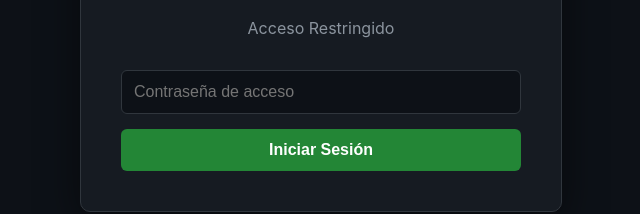
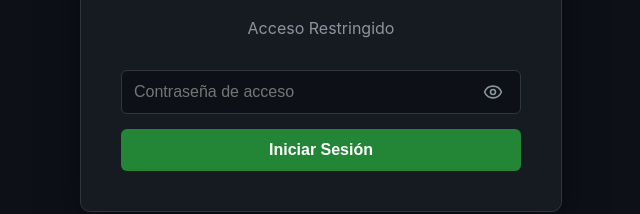
Before and after one commit to boosis-cpu/boosis-bot, a React (Vite) app in the folder boosis-ui/: page / in a window 1280 px wide. Shown: the part 377-591 px from the top of the page, without its empty margins (319-959 px from the left). Built offline with nearby package versions, Linux system fonts and the light colour scheme.

Commit message:
feat: login UI improvements - added password visibility toggle

```diff
--- a/boosis-ui/src/App.jsx
+++ b/boosis-ui/src/App.jsx
@@ -1,12 +1,13 @@
 import { useState, useEffect } from 'react'
 import axios from 'axios'
 import { LineChart, Line, XAxis, YAxis, Tooltip, ResponsiveContainer } from 'recharts'
-import { Activity, ShieldCheck, DollarSign, TrendingUp, AlertTriangle, Lock } from 'lucide-react'
+import { Activity, ShieldCheck, DollarSign, TrendingUp, AlertTriangle, Lock, Eye, EyeOff } from 'lucide-react'
 import './index.css'
 
 function App() {
   const [token, setToken] = useState(localStorage.getItem('token') || '');
   const [password, setPassword] = useState('');
+  const [showPassword, setShowPassword] = useState(false);
   const [loginError, setLoginError] = useState('');
 
   const [data, setData] = useState({
@@ -123,8 +124,9 @@
           <h1 style={{ color: '#c9d1d9', marginBottom: '10px', fontSize: '24px' }}>Boosis Quant Bot</h1>
           <p style={{ color: '#8b949e', marginBottom: '30px' }}>Acceso Restringido</p>
 
+          <div style={{ position: 'relative', marginBottom: '15px' }}>
             <input
-            type="password"
+              type={showPassword ? "text" : "password"}
               placeholder="Contraseña de acceso"
               value={password}
               onChange={(e) => setPassword(e.target.value)}
@@ -134,7 +136,7 @@
               style={{
                 width: '100%',
                 padding: '12px',
-              marginBottom: '15px',
+                paddingRight: '45px',
                 borderRadius: '6px',
                 border: '1px solid #30363d',
                 background: '#0d1117',
@@ -144,6 +146,24 @@
                 outline: 'none'
               }}
             />
+            <button
+              onClick={() => setShowPassword(!showPassword)}
+              style={{
+                position: 'absolute',
+                right: '12px',
+                top: '50%',
+                transform: 'translateY(-50%)',
+                background: 'transparent',
+                border: 'none',
+                color: '#8b949e',
+                cursor: 'pointer',
+                display: 'flex',
+                alignItems: 'center'
+              }}
+            >
+              {showPassword ? <EyeOff size={20} /> : <Eye size={20} />}
+            </button>
+          </div>
 
           <button
             onClick={handleLogin}
```
Lines whose indentation alone changed are shown as unchanged.
